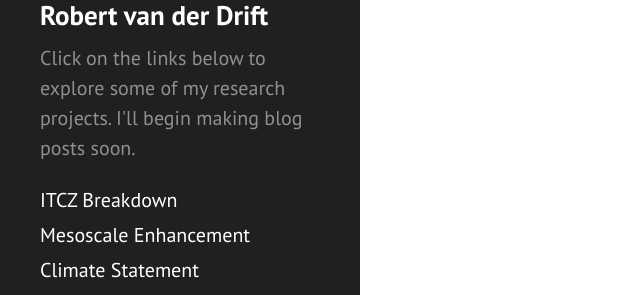
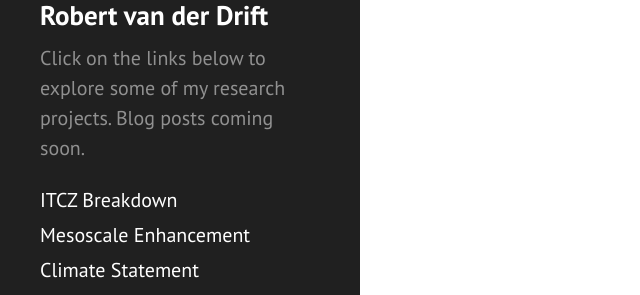
Before and after one commit to robertvdd/robertvdd.github.io, a Jekyll site: the page built from index.md, in a window 1280 px wide. Shown: the part 417-712 px from the top of the page, without its empty margins (0-640 px from the left). Built offline with Jekyll 4.4.1, drawn with Linux system fonts in a browser that asks for light colours.

Commit message:
Minor update to site description

```diff
--- a/_config.yml
+++ b/_config.yml
@@ -21,7 +21,7 @@
 title: Robert van der Drift
 email: rjvander@ncsu.edu
 description: >- # this means to ignore newlines until "baseurl:"
-  Click on the links below to explore some of my research projects. I'll begin making blog posts soon.
+  Click on the links below to explore some of my research projects. Blog posts coming soon.
 baseurl: "/" # the subpath of your site, e.g. /blog
 url: "https://robertvdd.github.io" # the base hostname & protocol for your site, e.g. http://example.com
 github_username: robertvdd
```
